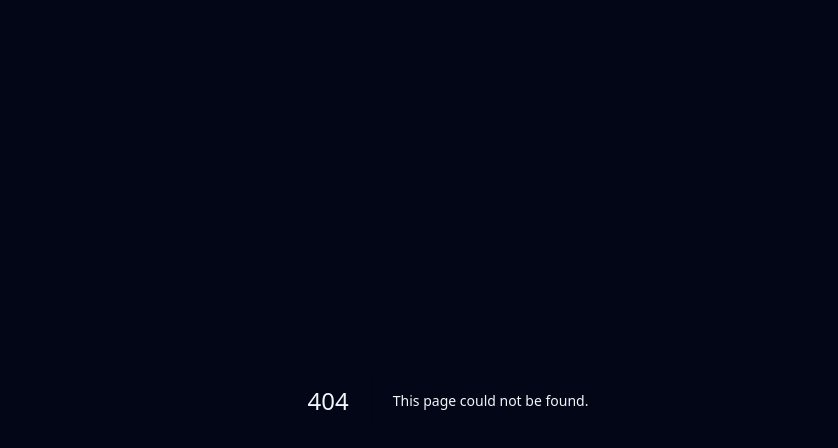
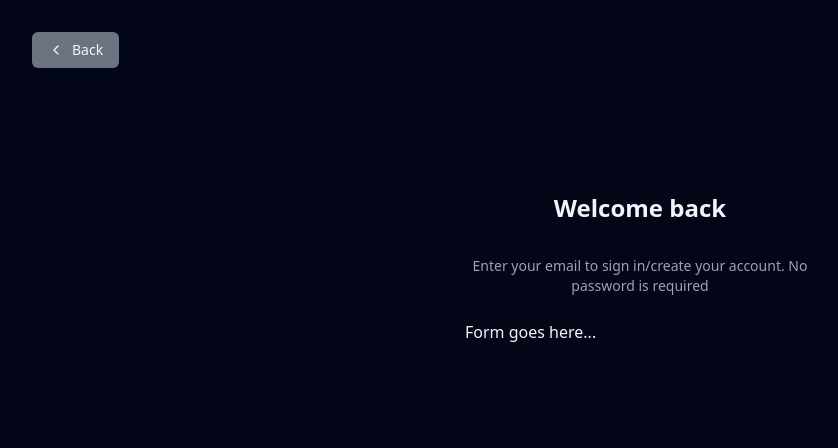
Before and after one commit to hanzla-sib/NextJs_financeApp, a Next.js app: page /login in a window 1280 px wide. Before the commit this address had no page. Shown: the top 448 px of the page, without its empty margins (0-838 px from the left). Built offline with nearby package versions, Linux system fonts and the light colour scheme.

Commit message:
Login Layout Form Group

```diff
--- /dev/null
+++ b/app/(auth)/layout.js
@@ -0,0 +1,20 @@
+import { sizes, variants } from "@/lib/variants";
+import { ChevronLeftIcon } from "lucide-react";
+import Link from "next/link";
+
+export default function Layout({ children }) {
+  return (
+    <main>
+      <div className="absolute left-8 top-8">
+        <Link
+          href={"/"}
+          className={`${variants["ghost"]} ${sizes["base"]} flex items-center space-x-2 text-sm`}
+        >
+          <ChevronLeftIcon className="w-4 h-4" />
+          <span>Back</span>
+        </Link>
+      </div>
+      <div className="mt-8">{children}</div>
+    </main>
+  );
+}
--- /dev/null
+++ b/app/(auth)/login/page.js
@@ -0,0 +1,14 @@
+export default function Page() {
+  return (
+    <div className="mx-auto flex w-full flex-col justify-center space-y-6 sm:w-[350px] py-40">
+      <div className="flex flex-col space-y-8 text-center">
+        <h1 className="text-2xl font-semibold">Welcome back</h1>
+        <p className="text-sm text-gray-500 dark:text-gray-400">
+          Enter your email to sign in/create your account. No password is
+          required
+        </p>
+      </div>
+      <div>Form goes here...</div>
+    </div>
+  );
+}
```
